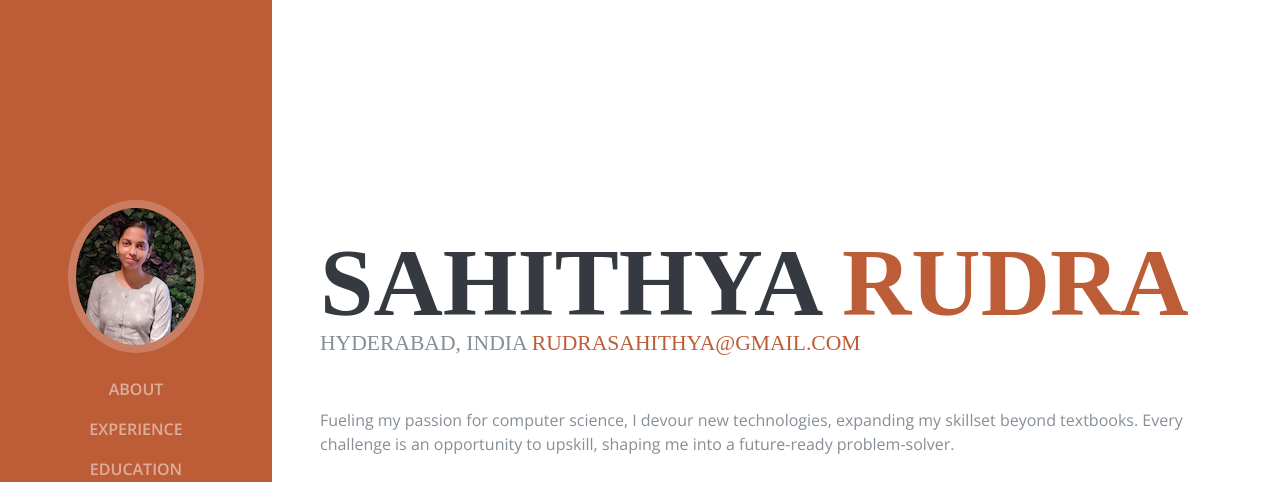
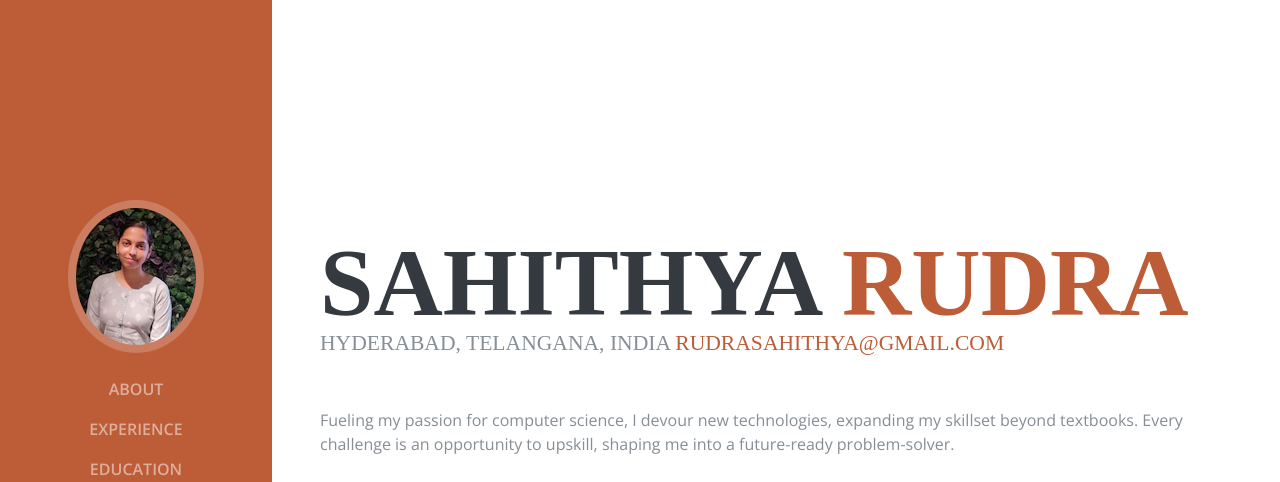
Before and after one commit to sahithyarudra/Portfolio-Website, a plain HTML site: page index.html in a window 1280 px wide. Shown: the top 482 px of the page. Drawn offline with nearby package versions, Linux system fonts and the light colour scheme; a script that the page names is missing; a web font is replaced by a local one.

Commit message:
Update index.html

```diff
--- a/index.html
+++ b/index.html
@@ -68,7 +68,7 @@
           <h1 class="mb-0">SAHITHYA
             <span class="text-primary">RUDRA</span>
           </h1>
-          <div class="subheading mb-5">Hyderabad, India
+          <div class="subheading mb-5">Hyderabad, Telangana, India
             <a href="mailto:name@email.com">rudrasahithya@gmail.com</a>
           </div>
           <p class="mb-5">Fueling my passion for computer science, I devour new technologies, expanding my skillset beyond textbooks. Every challenge is an opportunity to upskill, shaping me into a future-ready problem-solver.</p>
```
